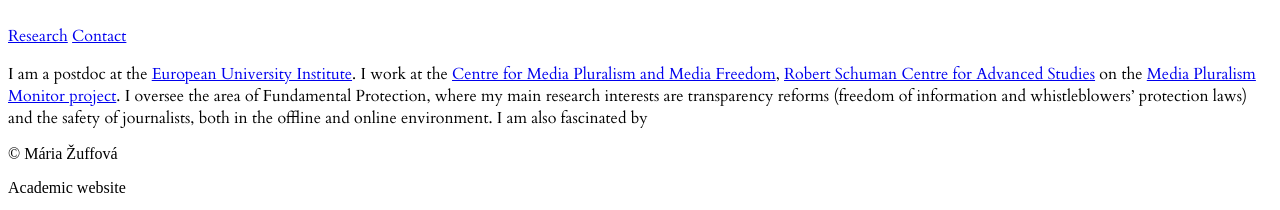
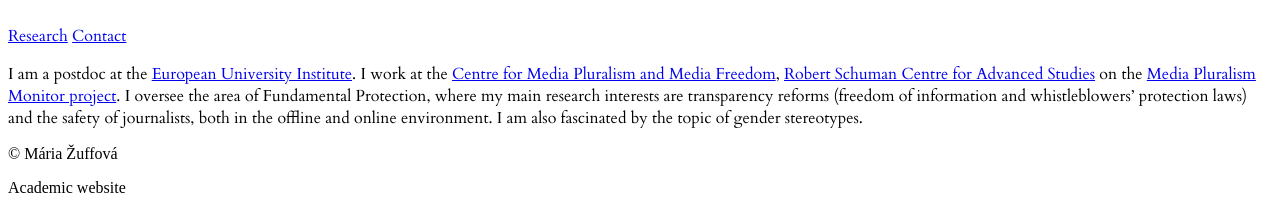
Before and after one commit to mariazuffova/jekyll-profile-site, a Jekyll site: the page built from index.md, in a window 1280 px wide. Shown: the part 1218-1428 px from the top of the page. Built offline with Jekyll 4.4.1, drawn with Linux system fonts in a browser that asks for light colours; a script that is not in the unit is left out.

Commit message:
Update Home page “home-content”

```diff
--- a/_data/home.yml
+++ b/_data/home.yml
@@ -8,7 +8,7 @@ teaser: "I am a postdoc at the [European University
   area of Fundamental Protection, where my main research interests are
   transparency reforms (freedom of information and whistleblowers' protection
   laws) and the safety of journalists, both in the offline and online
-  environment. I am also fascinated by \
+  environment. I am also fascinated by the topic of gender stereotypes.
 
 
   \ "
```
